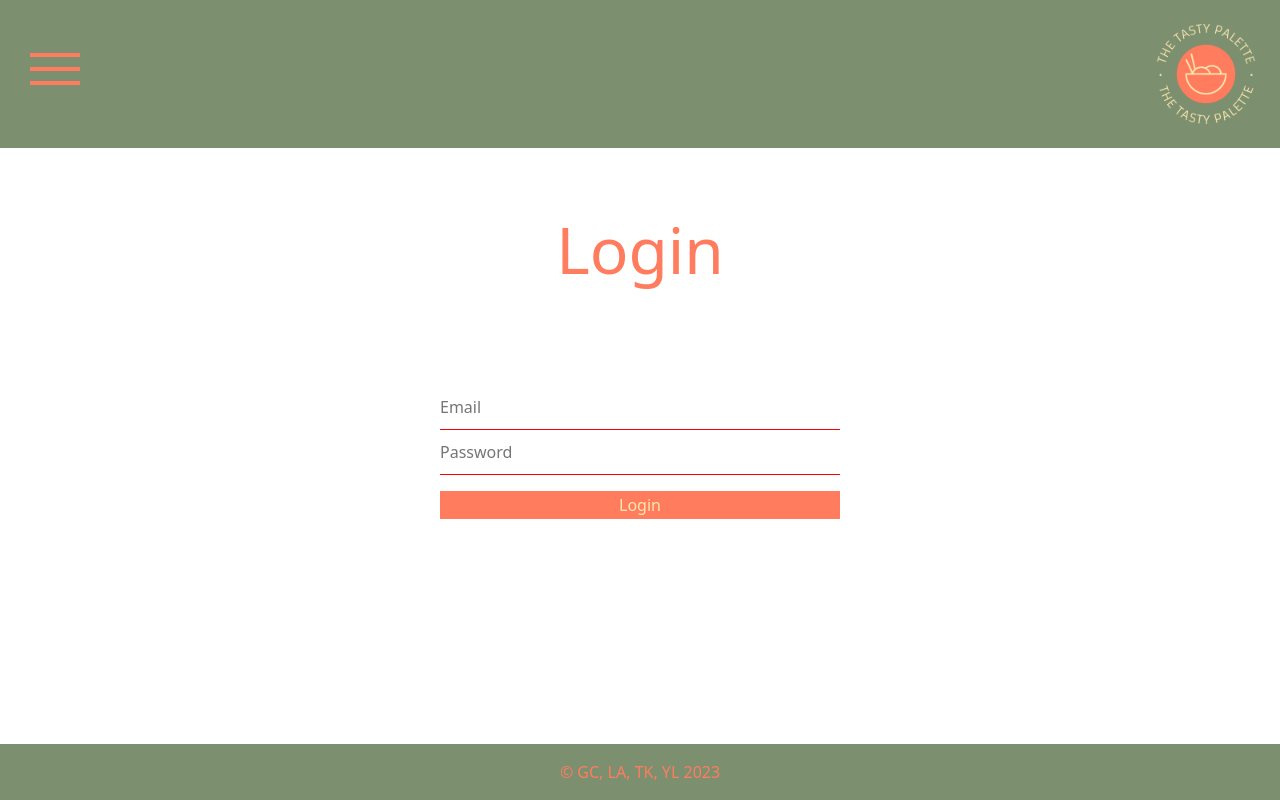
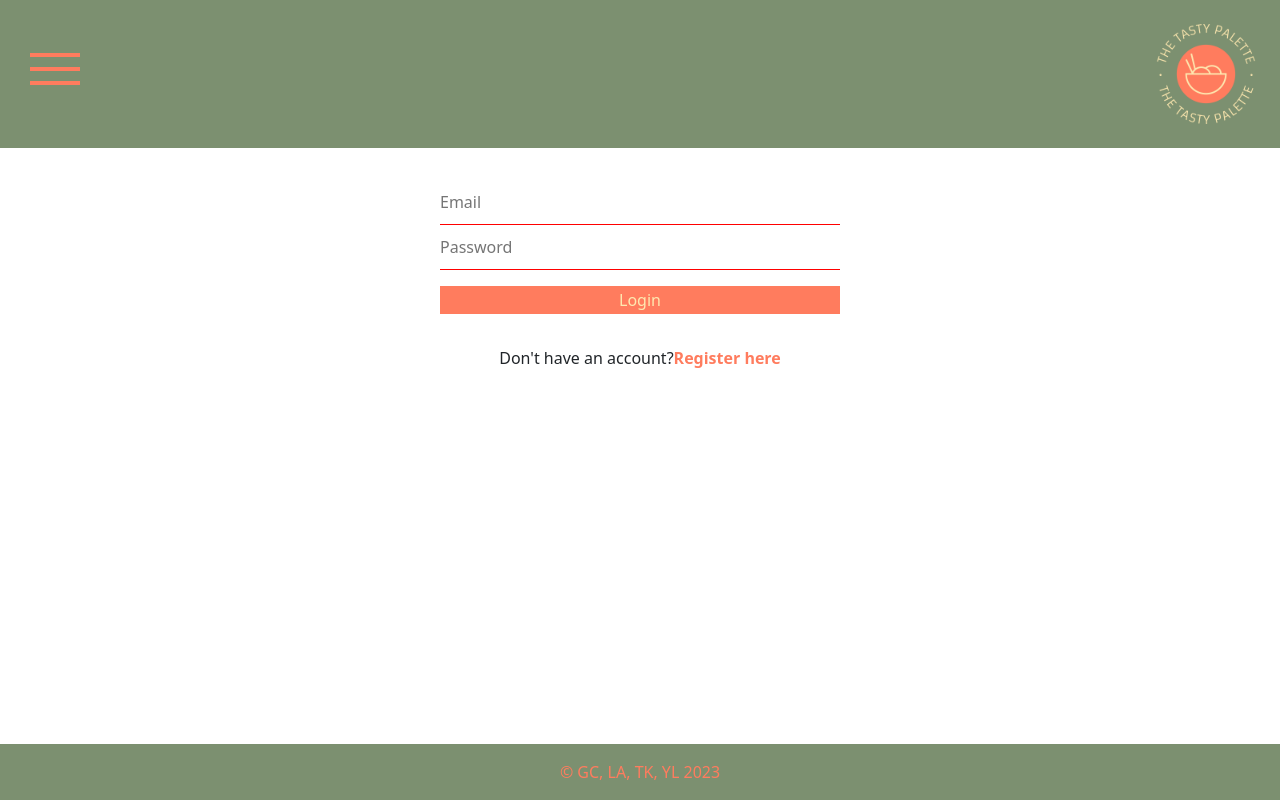
Before and after one commit to yingjod/The-Tasty-Palette, a React (Vite) app in the folder client/: page /login in a window 1280 px wide. Built offline with nearby package versions, Linux system fonts and the light colour scheme.

Commit message:
"Updated login page with register link"

```diff
--- a/client/src/components/Login.jsx
+++ b/client/src/components/Login.jsx
@@ -1,5 +1,5 @@
 import { useEffect } from 'react'
-import { Form, useActionData, useNavigate } from 'react-router-dom'
+import { Form, useActionData, useNavigate, Link } from 'react-router-dom'
 import { setToken } from '../utilities/helpers/common'
 
 export default function Login(){
@@ -15,13 +15,13 @@ export default function Login(){
 
   return (
     <>
-      <h1 className="text-center bold display-3 mb-4">Login</h1>
       <Form className='form' method="POST">
         <input type="email" name="email" placeholder='Email' />
         <input type="password" name="password" placeholder="Password" />
         <button className='submit-btn' type="submit">Login</button>
         {res && <p className='danger'>{res.data.message}</p>}
       </Form>
+      <p>Don't have an account? <Link to="/register"><span className='register-link'> Register here</span></Link></p>
     </>
   )
 }
--- a/client/src/styles/global/forms.scss
+++ b/client/src/styles/global/forms.scss
@@ -28,3 +28,19 @@
     border: 1px solid #FF7C5E;
   }
 }
+
+p {
+  display: flex;
+  justify-content: center;
+}
+
+.register-link {
+  color: #FF7C5E;
+  font-weight: bold;
+}
+
+p {
+  a, span {
+    text-decoration: none;
+  }
+}
```
